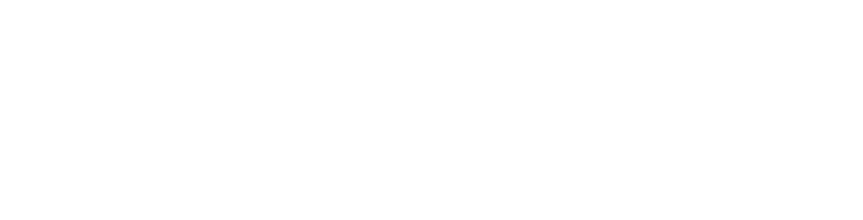
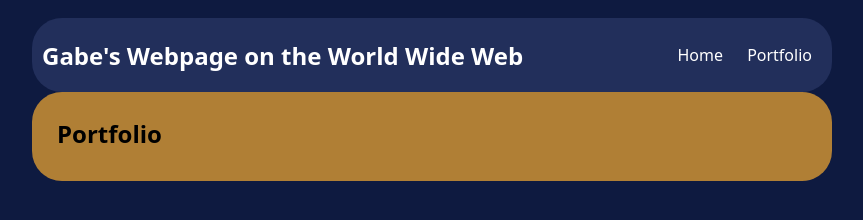
Before and after one commit to Gabetronic/gabrielle.jones.JuneBC.github.io, a plain HTML site: page portfolio.html in a window 1280 px wide. Shown: the whole page, without its empty margins (208-1071 px from the left). Drawn offline with Linux system fonts and the light colour scheme.

Commit message:
Uploaded Portfolio

```diff
--- a/portfolio.html
+++ b/portfolio.html
@@ -0,0 +1,108 @@
+<!DOCTYPE HTML>
+<html>
+    <head>
+        <title>Gabrielle Jones's Website</title>
+        <style type="text/css">
+            body {
+                background: rgb(14,26,64);
+                color: rgb(0,0,0);
+                padding: 10px;
+                font-family: system-ui;
+            }
+            header {
+                font-size: 1.5em;
+                font-weight: bold;
+            }
+            h1 {
+                margin: 10px;
+                font-size: 1.5em;
+
+            }
+            #all-contents {
+                max-width: 800px;
+                margin: auto;
+            }
+
+            /* navigation menu */
+            nav {
+                background: rgb(34,47,91);
+                margin: 0 auto;
+                display: flex;
+                padding: 10px;
+                border-radius: 30px;
+            }
+            nav header {
+                display: flex;
+                align-items: center;
+                color: rgb(255, 255, 255);
+                flex: 1;
+            }
+            nav ul {
+                list-style-image: none;
+            }
+            nav li {
+                display: inline-block;
+                padding: 0 10px;
+            }
+            nav a {
+                text-decoration: none;
+                color: #fff;
+            }
+
+            /* main container area beneath menu */
+            main {
+                background: rgb(176, 127, 53);
+                display: flex;
+                border-radius: 30px;
+            }
+            .content {
+                flex: 1;
+                padding: 15px;
+            }
+              /* portfolio styles */
+            #portfolio {
+                list-style-type: none;
+                padding-left: 0;
+            }
+
+            #portfolio li {
+                background: #fff;
+                padding: 10px;
+                border-radius: 10px;
+                margin-bottom: 10px;
+            }
+
+            #portfolio li:hover {
+                background: #eee;
+            }
+
+            #portfolio a {
+                text-decoration: none;
+                color: #454545;
+                font-size: 1.5em;
+                font-weight: bold;
+            }
+        </style>
+    </head>
+
+    <body>
+      <div id="all-contents">
+        <nav>
+            <header>Gabe's Webpage on the World Wide Web</header>
+            <ul>
+                <li><a href="index.html">Home</a>
+                </li>
+                <li><a href="portfolio.html">Portfolio</a>
+                </li>
+            </ul>
+        </nav>
+        <main>
+            <div class="content">
+                <h1>Portfolio</h1>
+                <ul id="portfolio">
+                </ul>
+            </div>
+        </main>
+      </div>
+    </body>
+</html>
```
Also changed, not shown: index.html (+1 -1 lines).
